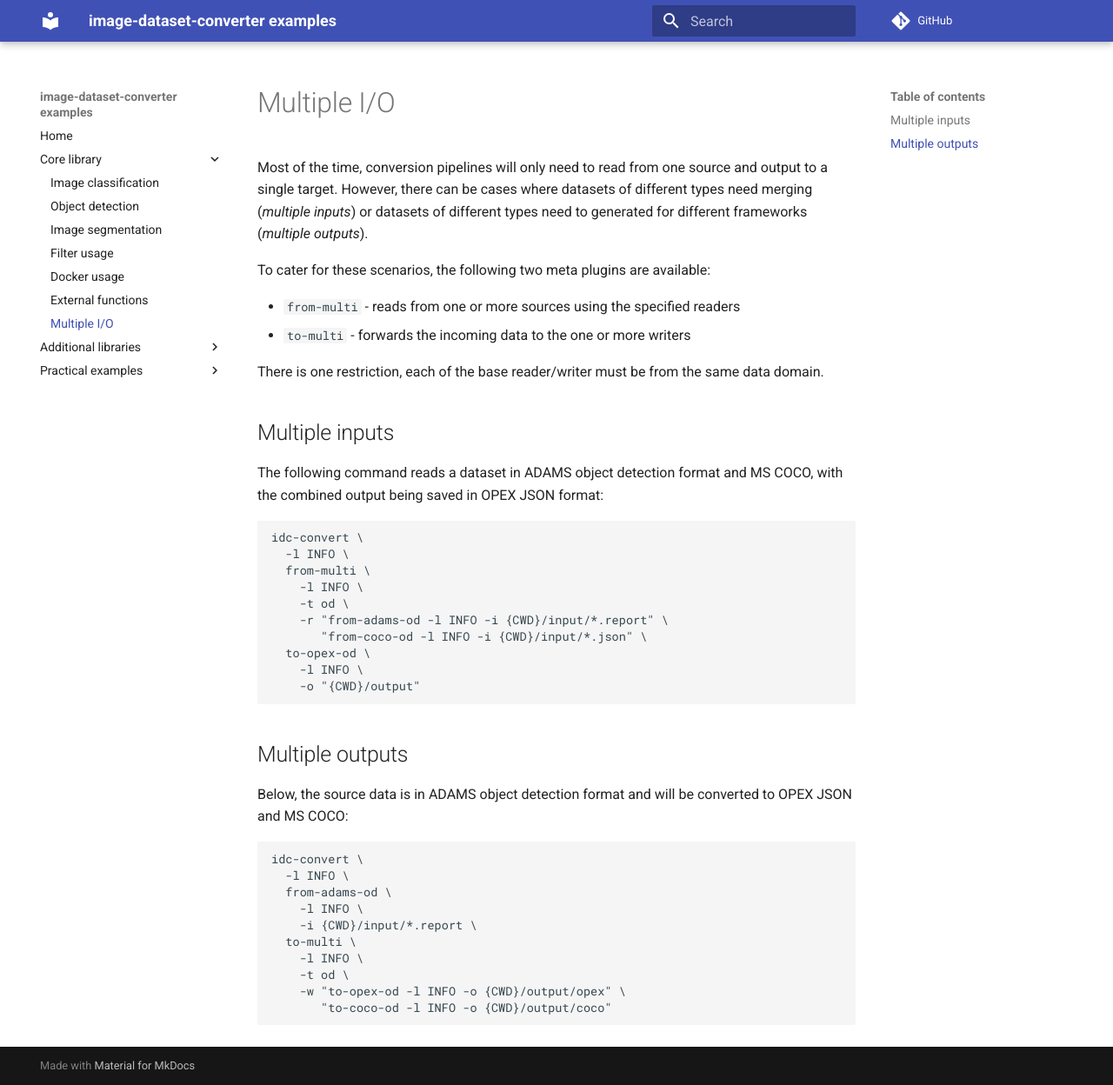
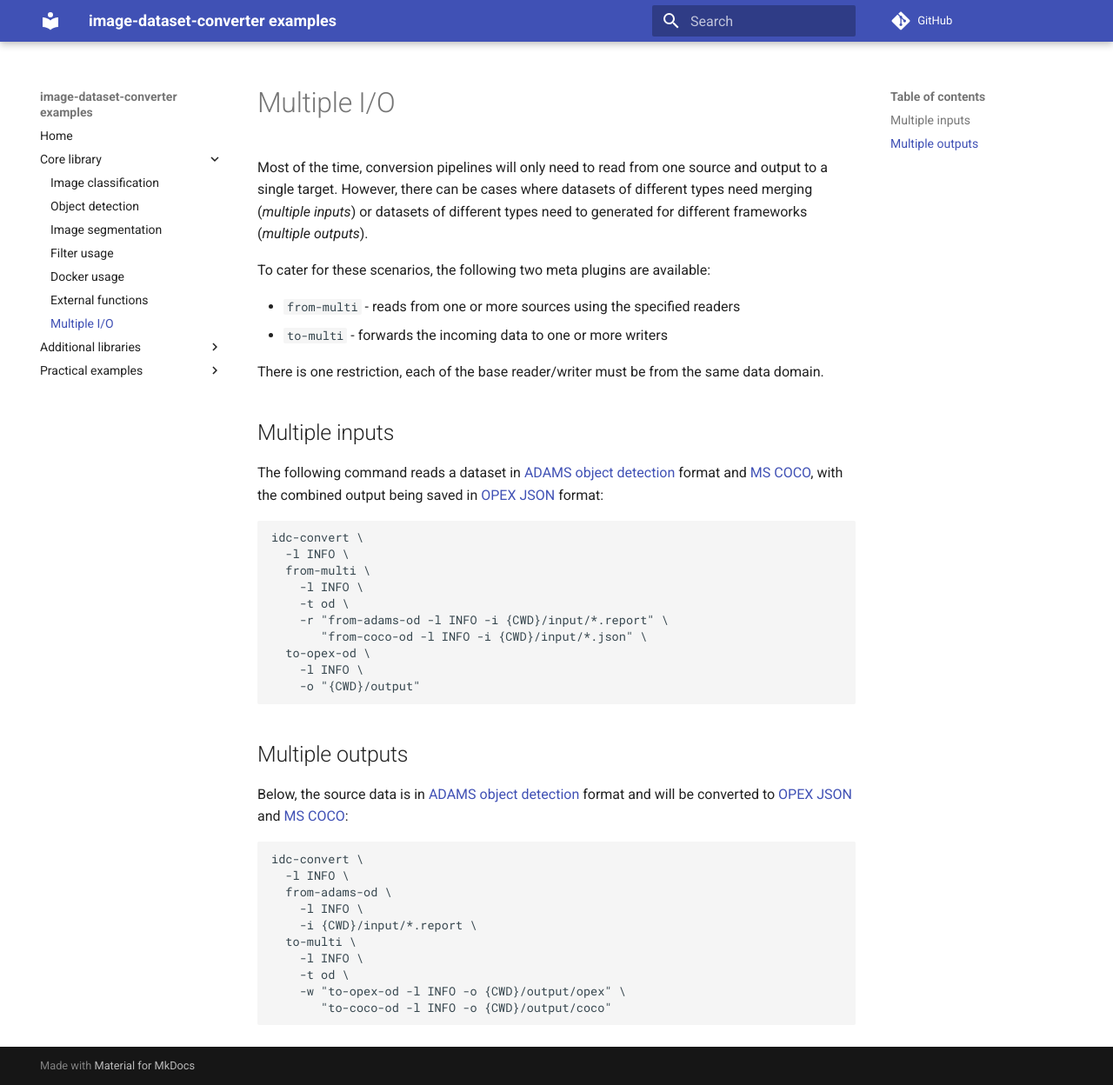
Before and after one commit to waikato-datamining/image-dataset-converter-examples, an MkDocs documentation site: the page built from docs/multi.md, in a window 1280 px wide and 1248 px high. Shown: the whole window at 87% size. Built offline with MkDocs 1.6.1 and Material for MkDocs 9.7.7, drawn with Linux system fonts in a browser that asks for light colours; comment, search, counter and statistics services are not loaded; some of the changed lines change nothing that is shown.

Commit message:
linked formats, fixed typo

````diff
--- a/docs/multi.md
+++ b/docs/multi.md
@@ -6,7 +6,7 @@ of different types need to generated for different frameworks (*multiple outputs
 To cater for these scenarios, the following two meta plugins are available:
 
 * `from-multi` - reads from one or more sources using the specified readers
-* `to-multi` - forwards the incoming data to the one or more writers
+* `to-multi` - forwards the incoming data to one or more writers
 
 There is one restriction, each of the base reader/writer must be from the
 same data domain.
@@ -14,8 +14,8 @@ same data domain.
 
 # Multiple inputs
 
-The following command reads a dataset in ADAMS object detection format
-and MS COCO, with the combined output being saved in OPEX JSON format:
+The following command reads a dataset in [ADAMS object detection](https://github.com/waikato-datamining/image-dataset-converter/blob/main/formats/adams.md) format
+and [MS COCO](https://cocodataset.org/#format-data), with the combined output being saved in [OPEX JSON](https://github.com/WaikatoLink2020/objdet-predictions-exchange-format) format:
 
 ```bash
 idc-convert \
@@ -32,8 +32,9 @@ idc-convert \
 
 # Multiple outputs
 
-Below, the source data is in ADAMS object detection format and will be
-converted to OPEX JSON and MS COCO:
+Below, the source data is in [ADAMS object detection](https://github.com/waikato-datamining/image-dataset-converter/blob/main/formats/adams.md) format and will be
+converted to [OPEX JSON](https://github.com/WaikatoLink2020/objdet-predictions-exchange-format)
+and [MS COCO](https://cocodataset.org/#format-data):
 
 ```bash
 idc-convert \
````
